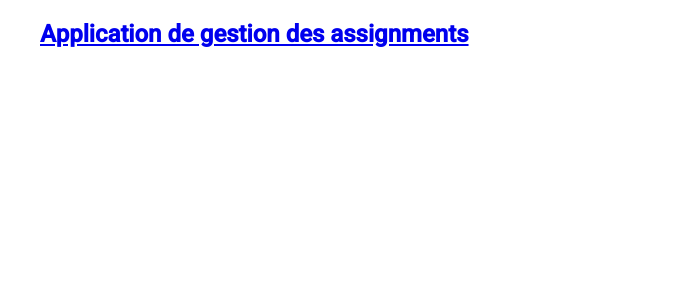
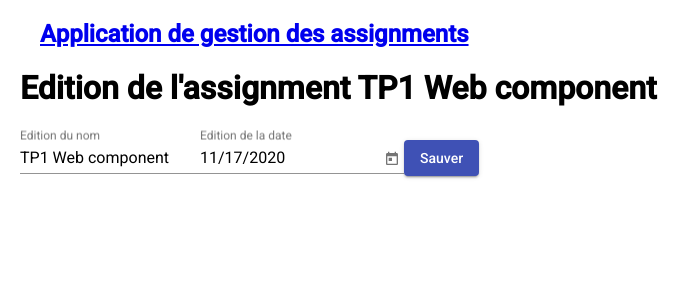
Before and after one commit to hassanmazyad/Tp_Angular, an Angular app in the folder assignment-app/: page /assignment/1/edit in a window 1280 px wide. Before the commit this address led to /. Shown: the top 300 px of the page, without its empty margins (0-700 px from the left). Built offline with nearby package versions, Linux system fonts and the light colour scheme.

Commit message:
Video 4 part 2

```diff
--- a/assignment-app/src/app/app.module.ts
+++ b/assignment-app/src/app/app.module.ts
@@ -38,6 +38,10 @@ const routes:Routes = [
   {
     path:"assignment/:id",
     component : AssignmentDetailComponent
+  },
+  {
+    path:"assignment/:id/edit",
+    component : EditAssignmentComponent
   }
 
 ]
--- a/assignment-app/src/app/assignments/assignment-detail/assignment-detail.component.html
+++ b/assignment-app/src/app/assignments/assignment-detail/assignment-detail.component.html
@@ -4,8 +4,14 @@
         <mat-card-subtitle>{{assignmentTransmis.dateDeRendu | date}}</mat-card-subtitle>
         <mat-checkbox *ngIf="!assignmentTransmis.rendu" (click)="onAssignmentRendu()">Assignment rendu</mat-checkbox>
 
+
+        <button mat-flat-button color="primary" (click)="onClickEdit()">
+            EDIT
+         </button>
+
         <button mat-flat-button color="warn" (click)="onDelete()">
             DELETE
         </button>
+
     </mat-card>
 </div>
--- a/assignment-app/src/app/assignments/assignment-detail/assignment-detail.component.ts
+++ b/assignment-app/src/app/assignments/assignment-detail/assignment-detail.component.ts
@@ -48,7 +48,16 @@ export class AssignmentDetailComponent implements OnInit {
         this.assignmentTransmis=null;
         this.router.navigate(["/home"]);
       })
-
   }
 
+  onClickEdit(){
+    this.router.navigate(
+      ['assignment' , this.assignmentTransmis.id , 'edit'],
+      {
+        queryParams:{
+          nom:this.assignmentTransmis.nom
+        },
+        fragment:"edition"
+      });
+  }
 }
--- a/assignment-app/src/app/assignments/edit-assignment/edit-assignment.component.html
+++ b/assignment-app/src/app/assignments/edit-assignment/edit-assignment.component.html
@@ -1 +1,26 @@
-<p>edit-assignment works!</p>
+<div class="container" *ngIf="assignment">
+    <h1>Edition de l'assignment {{assignment.nom}}</h1>
+        <form ngForm class="form">
+            <mat-form-field>
+                <input  matInput
+                        placeholder="Edition du nom"
+                        [(ngModel)]="nomAssignment"
+                        name="assignment-name"
+                >
+            </mat-form-field>
+
+            <mat-form-field>
+                <input  matInput
+                        [matDatepicker]="picker"
+                        placeholder="Edition de la date"
+                        [(ngModel)]="dateDeRendu"
+                        name="date"
+                >
+
+                <mat-datepicker-toggle matSuffix [for]="picker"></mat-datepicker-toggle>
+                <mat-datepicker #picker></mat-datepicker>
+            </mat-form-field>
+
+        <button mat-raised-button color="primary" (click)="onSaveAssignment()">Sauver</button>
+    </form>
+</div>
--- a/assignment-app/src/app/assignments/edit-assignment/edit-assignment.component.ts
+++ b/assignment-app/src/app/assignments/edit-assignment/edit-assignment.component.ts
@@ -1,15 +1,57 @@
 import { Component, OnInit } from '@angular/core';
+import { ActivatedRoute, Router } from '@angular/router';
+import { AssignmentsService } from 'src/app/shared/assignments.service';
+import { Assignment } from '../assignment.model';
 
   @Component({
     selector: 'app-edit-assignment',
     templateUrl: './edit-assignment.component.html',
     styleUrls: ['./edit-assignment.component.css']
   })
+
   export class EditAssignmentComponent implements OnInit {
+    assignment: Assignment;
+    nomAssignment:string;
+    dateDeRendu:Date;
 
-  constructor() { }
+
+    constructor(private assignmentsService: AssignmentsService,
+    private route: ActivatedRoute,
+    private router:Router) { }
+
 
     ngOnInit(): void {
+      this.getAssignment();
+
+      console.log("Query Prams : ");
+      console.log(this.route.snapshot.queryParams);
+      console.log("fragment : " + this.route.snapshot.fragment);
     }
 
+    getAssignment() {
+      // on récupère l'id dans le snapshot passé par le routeur
+      // le "+" force l'id de type string en "number"
+      const id = +this.route.snapshot.params.id;
+        this.assignmentsService
+        .getAssignment(id)
+        .subscribe( (assignment) => {
+          this.assignment = assignment;
+          this.nomAssignment = assignment.nom;
+          this.dateDeRendu = assignment.dateDeRendu;
+        });
     }
+
+    onSaveAssignment() {
+      if(this.nomAssignment) {
+        this.assignment.nom = this.nomAssignment;
+      };
+      if(this.dateDeRendu) {
+        this.assignment.dateDeRendu = this.dateDeRendu;
+      }
+
+      this.assignmentsService.updateAssignment(this.assignment)
+      .subscribe(message => console.log(message));
+      // navigation vers la home page
+        this.router.navigate(["/home"]);
+      }
+}
```
Lines whose indentation alone changed are shown as unchanged.
